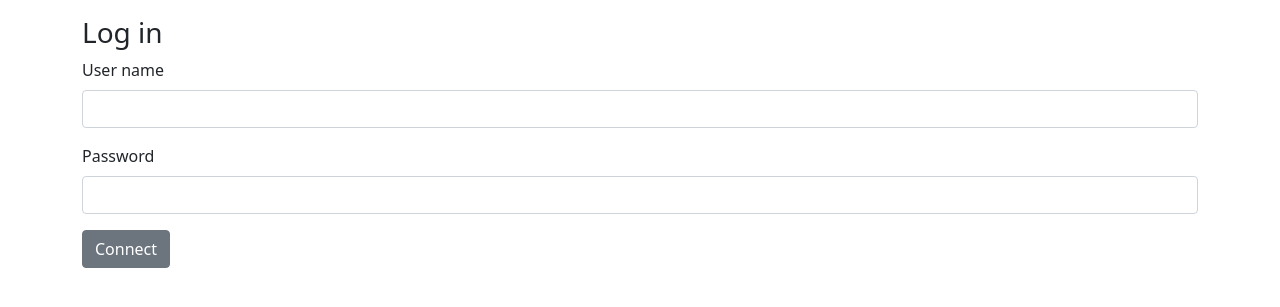
After one commit to WECLEYArtz/HamizzaAwards_wecleyfied, a PHP site: page /login_page.php in a window 1280 px wide. The commit adds this page. Shown: the top 307 px of the page. Run offline with PHP 8.4, Linux system fonts and the light colour scheme.

Commit message:
cleaned up login, less chatgpt brain fuck method

```diff
--- a/login.php
+++ b/login.php
@@ -1,69 +1,33 @@
-<!DOCTYPE html>
-<html lang="en">
+<?php
+	if (isset($_POST['connect']))
+	{
+		$user_name=	$_POST['user_name'];
+		$password=	$_POST['password'];
+		echo '<pre>'; print_r($_POST); echo '</pre>';
 
-<head>
-    <meta charset="UTF-8">
-    <meta name="viewport" content="width=device-width, initial-scale=1.0">
-    <link href="https://cdn.jsdelivr.net/npm/bootstrap@5.0.2/dist/css/bootstrap.min.css" rel="stylesheet"
-        integrity="sha384-EVSTQN3/azprG1Anm3QDgpJLIm9Nao0Yz1ztcQTwFspd3yD65VohhpuuCOmLASjC" crossorigin="anonymous">
-    <title>Log In</title>
-</head>
-
-<body>
-
-    <div class="container py-3">
-        <?php
-    if (isset($_POST['connect'])) {
-        $user_name=$_POST['user_name'];
-        $password = $_POST['password'];
-         echo '<pre>';
-    print_r($_POST);
-    echo '</pre>';
-        if (!empty($user_name) && !empty($password)) {
+		if (!empty($user_name) && !empty($password))
+		{
 			require_once"./src/php/include/db.php";
-            $stmt=$conn->prepare('SELECT * FROM voter
-            WHERE user_name = ? AND password= ?');
+			$stmt=$conn->prepare('SELECT * FROM voter WHERE user_name = ? AND password= ?');
 			$stmt->execute([$user_name,$password]);
 			if ($stmt->rowCount() == 0) {
-    echo '<div class="alert alert-danger" role="alert">No user found with the provided credentials</div>';
+				echo '	<div class="alert alert-danger" role="alert">
+							No user found with the provided credentials
+						</div>';
 			}
 			if ($stmt->rowCount()>=1) {
 				header('location:index.html');
 			}
-
 			else{
-                ?>
-        <div class="alert alert-danger" role="alert">
+				echo '	<div class="alert alert-danger" role="alert">
 							Incorrect login or password
-        </div>
-        <?php
+						</div>';
 			}
 		}
 		else{
+			echo '	<div class="alert alert-secondary" role="alert">
+						Login and password are required
+					</div>';
+			}
+	}
 ?>
-        <div class="alert alert-secondary" role="alert">
-            Login and password are required
-        </div>
-        <?php
-            }
-        }?>
-        <h3>Log in</h3>
-        <form method="post">
-            <div class="mb-3">
-                <label class="form-label">User name</label>
-                <input type="text" class="form-control" name="user_name" required>
-            </div>
-            <div class="mb-3">
-                <label class="form-label">Password</label>
-                <input type="password" class="form-control" name="password" required>
-            </div>
-            <!-- <input type="checkbox" name="lol"> By clicking this checkbox you're agreeing to our ... <br> -->
-            <button type="submit" class="btn btn-secondary" name="connect">Connect</button>
-        </form>
-
-    </div>
-    </div>
-
-</body>
-
-</html>
--- /dev/null
+++ b/login_page.php
@@ -0,0 +1,36 @@
+<!DOCTYPE html>
+<html lang="en">
+
+	<head>
+		<meta charset="UTF-8">
+		<meta name="viewport" content="width=device-width, initial-scale=1.0">
+		<link href="https://cdn.jsdelivr.net/npm/bootstrap@5.0.2/dist/css/bootstrap.min.css" rel="stylesheet"
+			integrity="sha384-EVSTQN3/azprG1Anm3QDgpJLIm9Nao0Yz1ztcQTwFspd3yD65VohhpuuCOmLASjC" crossorigin="anonymous">
+		<title>Log In</title>
+	</head>
+
+	<body>
+		<!-- php logic -->
+		<div class="container py-3">
+		<?php include 'login.php'?>
+
+	<!-- display logic -->
+		<h3>Log in</h3>
+		<form method="post">
+			<div class="mb-3">
+				<label class="form-label">User name</label>
+				<input type="text" class="form-control" name="user_name" required>
+			</div>
+
+			<div class="mb-3">
+				<label class="form-label">Password</label>
+				<input type="password" class="form-control" name="password" required>
+			</div>
+
+			<button type="submit" class="btn btn-secondary" name="connect">Connect</button>
+		</form>
+		</div>
+
+	</body>
+
+</html>
```
Lines whose indentation alone changed are shown as unchanged.
